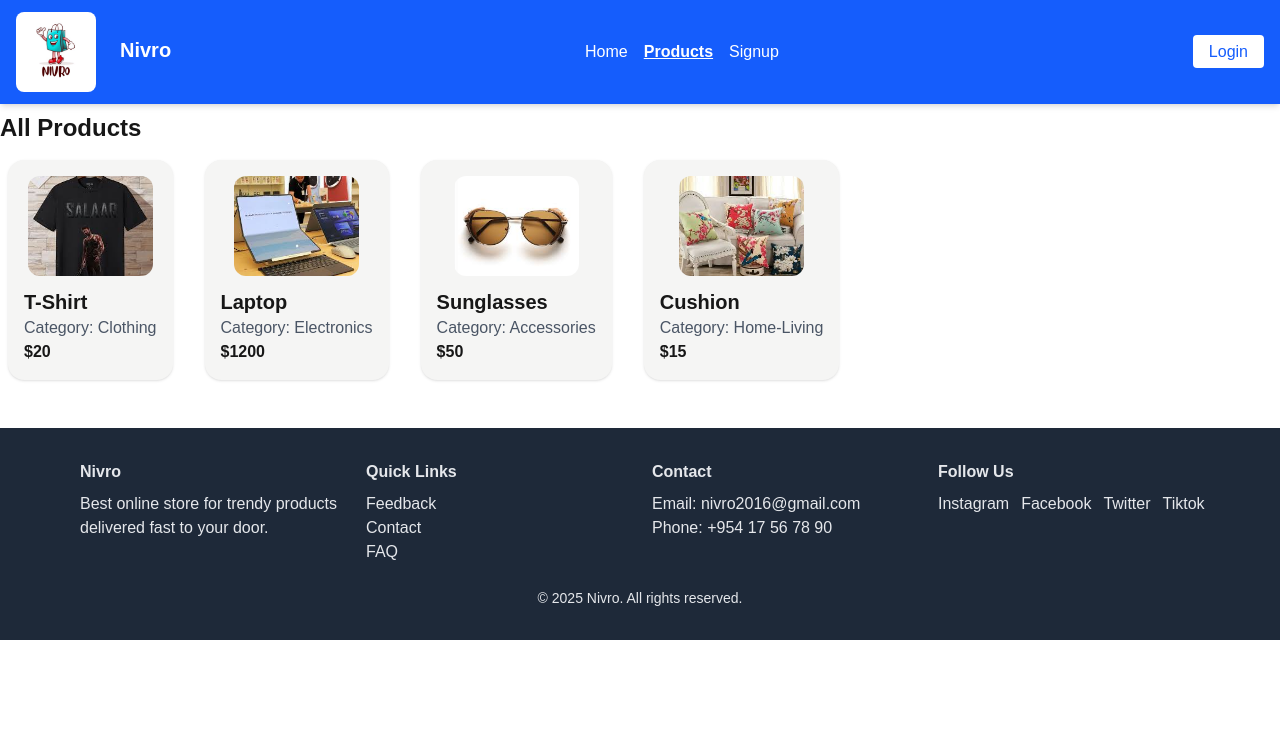
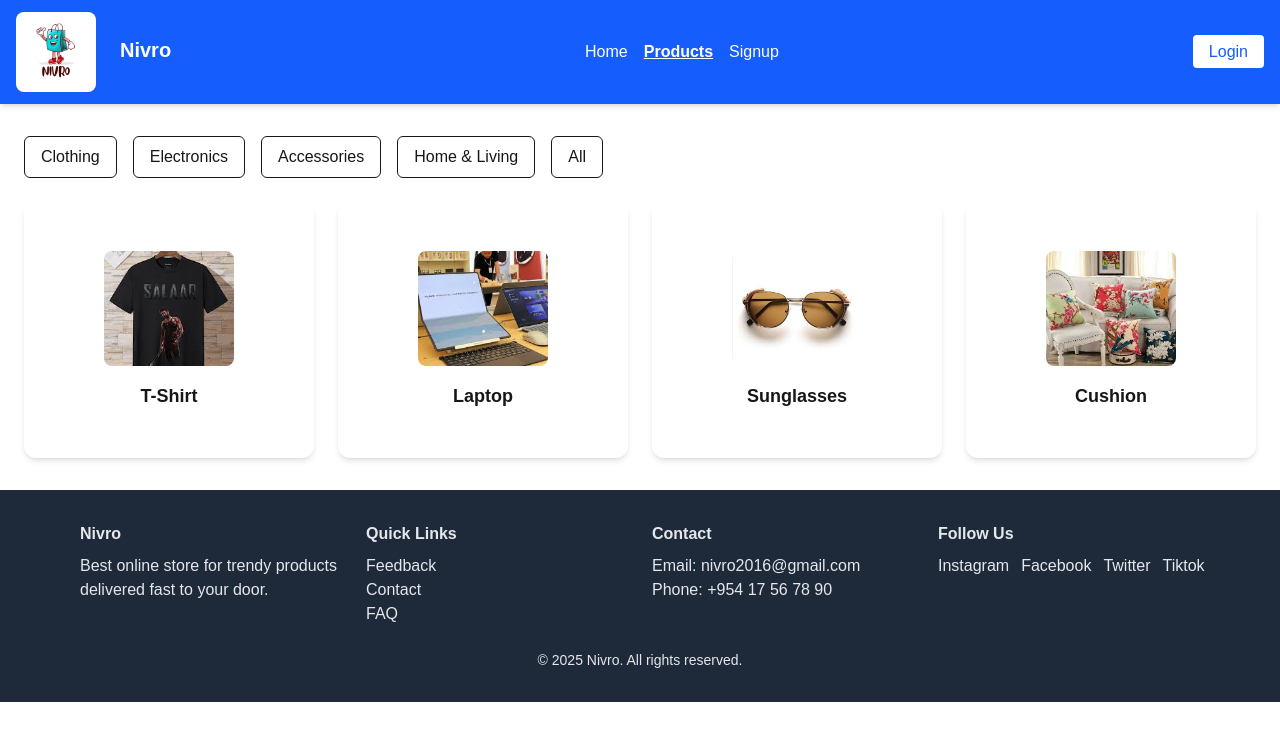
Before and after one commit to Ashish599-bot/online_shopping, a Next.js app: page /products in a window 1280 px wide. Shown: the top 740 px of the page. Built offline with nearby package versions, Linux system fonts and the light colour scheme.

Commit message:
adding flipping

```diff
--- /dev/null
+++ b/app/companent/flipping/page.tsx
@@ -0,0 +1,42 @@
+"use client";
+
+import { useState } from "react";
+
+interface Product {
+  id: number;
+  name: string;
+  img: string;
+  brand: string;
+  price: number;
+}
+
+export default function FlipCard({ product }: { product: Product }) {
+  const [flipped, setFlipped] = useState(false);
+
+  return (
+    <div
+      onClick={() => setFlipped(!flipped)}
+      className="cursor-pointer w-full h-[256px] perspective"
+    >
+      <div
+        className={`relative w-full h-full transition-transform duration-500 ${
+          flipped ? "rotate-y-180" : ""
+        }`}
+        style={{ transformStyle: "preserve-3d" }}
+      >
+        <div className="absolute inset-0 bg-white rounded-xl shadow-md backface-hidden flex flex-col items-center justify-center p-4">
+          <img
+            src={product.img}
+            className="w-[130px] h-[115px] rounded-lg object-cover"
+          />
+          <h3 className="mt-4 font-semibold text-lg">{product.name}</h3>
+        </div>
+        <div className="absolute inset-0 bg-blue-600 text-white rounded-xl shadow-md backface-hidden rotate-y-180 flex flex-col items-center justify-center p-4">
+          <h3 className="text-xl font-bold">{product.name}</h3>
+          <p className="text-lg font-bold mt-1">${product.price}</p>
+          <p className="text-sm opacity-80">{product.brand}</p>
+        </div>
+      </div>
+    </div>
+  );
+}
--- a/app/companent/header/page.tsx
+++ b/app/companent/header/page.tsx
@@ -1,21 +1,31 @@
 "use client";
 
-import React, { useState } from "react";
+import React, { useState, useEffect } from "react";
 import Link from "next/link";
 import { usePathname, useRouter } from "next/navigation";
+
 export default function Header() {
+  const pathname = usePathname();
+  const router = useRouter();
+
+  const [isLoggedIn, setIsLoggedIn] = useState(false);
+  useEffect(() => {
+    const stored = localStorage.getItem("isLoggedIn");
+    setIsLoggedIn(!!stored);
+  }, []);
+
   const navItems = [
     { name: "Home", path: "/" },
     { name: "Products", path: "/products" },
     { name: "Signup", path: "/signup" },
   ];
-  const pathname = usePathname();
-  const router = useRouter();
 
   const handleLogout = () => {
     localStorage.removeItem("isLoggedIn");
+    setIsLoggedIn(false);
     router.push("/signup");
   };
+
   return (
     <header className="bg-blue-600 text-white shadow-md">
       <div className="container mx-auto px-4 py-3 flex justify-between items-center">
@@ -23,6 +33,7 @@
           <img src={"/logo.jpg"} className="h-[80px] rounded-lg" />
           <h1 className="text-xl font-bold pt-6">Nivro</h1>
         </div>
+
         <nav>
           <ul className="flex space-x-4">
             {navItems.map((item) => (
@@ -41,15 +52,13 @@
         </nav>
 
         <div>
-          {window.localStorage.getItem("isLoggedIn") ? (
-            <div>
+          {isLoggedIn ? (
             <button
               onClick={handleLogout}
               className="bg-red-500 hover:bg-red-600 px-4 py-2 rounded"
             >
               Logout
             </button>
-            </div>
           ) : (
             <Link
               href="/signup"
--- a/app/deals/page.tsx
+++ /dev/null
@@ -1,90 +0,0 @@
-"use client";
-
-import { useState } from "react";
-
-interface Product {
-  id: number;
-  name: string;
-  img: string;
-  brand: string;
-  price: number;
-}
-
-function FlipCard({ product }: { product: Product }) {
-  const [flipped, setFlipped] = useState(false);
-
-  return (
-    <div
-      onClick={() => setFlipped(!flipped)}
-      className="cursor-pointer w-full h-[256px] perspective"
-    >
-      <div
-        className={`relative w-full h-full transition-transform duration-500 transform ${
-          flipped ? "rotate-y-180" : ""
-        }`}
-        style={{ transformStyle: "preserve-3d" }}
-      >
-        <div className="absolute inset-0 bg-white rounded-xl shadow-md backface-hidden flex flex-col items-center justify-center p-4">
-          <div className="w-[130px] h-[115px] overflow-hidden rounded-lg">
-            <img
-              src={product.img}
-              alt={product.name}
-              className="w-full h-full object-cover"
-            />
-          </div>
-          <h3 className="mt-4 font-semibold text-lg">{product.name}</h3>
-          <p className=" text-sm text-gray-500 mt-2">
-            Flip to see more details
-          </p>
-        </div>
-        <div className="absolute inset-0 bg-blue-600 text-white rounded-xl shadow-md backface-hidden rotate-y-180 flex flex-col items-center justify-center p-4">
-          <h3 className="text-xl font-bold mb-2">{product.name}</h3>
-          <p className="text-sm mb-2">Special Deal!</p>
-          <p className="text-lg font-bold mb-2">{product.brand}</p>
-          <p className="text-lg font-bold mb-2">{product.price}</p>
-          <p className="text-xs opacity-80 mt-2">Tap again to flip back</p>
-        </div>
-      </div>
-    </div>
-  );
-}
-
-const DEALS: Product[] = [
-  { id: 1, name: "T-Shirt", img: "/t_shirt.jpg", brand: "Nike", price: 20.99 },
-  {
-    id: 2,
-    name: "Laptop",
-    img: "/computer.jpg",
-    brand: "Apple",
-    price: 199.99,
-  },
-  {
-    id: 3,
-    name: "Sunglasses",
-    img: "/sunglass.jpg",
-    brand: "Ray-Ban",
-    price: 10.99,
-  },
-  {
-    id: 4,
-    name: "Cushion",
-    img: "/cushion.jpg",
-    brand: "Ikea",
-    price: 5.99,
-  },
-];
-
-export default function DealsPage() {
-  return (
-    <main className="max-w-7xl mx-auto px-6 py-8">
-      <div className="flex items-center justify-between mb-8">
-        <h1 className="text-2xl font-bold">Deals of Products</h1>
-      </div>
-      <div className="grid grid-cols-1 sm:grid-cols-2 md:grid-cols-3 lg:grid-cols-4 gap-6">
-        {DEALS.map((product) => (
-          <FlipCard key={product.id} product={product} />
-        ))}
-      </div>
-    </main>
-  );
-}
--- a/app/globals.css
+++ b/app/globals.css
@@ -28,7 +28,7 @@
     perspective: 1000px;
   }
 
-  .preserve-3d {
+  .transform-style-preserve-3d {
     transform-style: preserve-3d;
   }
 
@@ -36,7 +36,7 @@
     backface-visibility: hidden;
   }
 
-  .rotateY-180 {
+  .rotate-y-180 {
     transform: rotateY(180deg);
   }
 }
--- a/app/products/page.tsx
+++ b/app/products/page.tsx
@@ -1,77 +1,81 @@
 "use client";
 
 import { useState } from "react";
+import FlipCard from "../companent/flipping/page";
 
 const PRODUCTS = [
   {
     id: 1,
     name: "T-Shirt",
+    img: "/t_shirt.jpg",
+    brand: "Nike",
+    price: 20,
     category: "clothing",
-    img: "/t_shirt.jpg",
-    price: 20,
   },
   {
     id: 2,
     name: "Laptop",
+    img: "/computer.jpg",
+    brand: "Apple",
+    price: 1200,
     category: "electronics",
-    price: 1200,
-    img: "/computer.jpg",
   },
   {
     id: 3,
     name: "Sunglasses",
+    img: "/sunglass.jpg",
+    brand: "Ray-Ban",
+    price: 50,
     category: "accessories",
-    price: 50,
-    img: "/sunglass.jpg",
   },
   {
     id: 4,
     name: "Cushion",
+    img: "/cushion.jpg",
+    brand: "Ikea",
+    price: 15,
     category: "home-living",
-    price: 15,
-    img: "/cushion.jpg",
   },
 ];
 
-export default function App() {
-  const [selectedCategory, setSelectedCategory] = useState(null);
+const CATEGORIES = [
+  { id: "clothing", label: "Clothing" },
+  { id: "electronics", label: "Electronics" },
+  { id: "accessories", label: "Accessories" },
+  { id: "home-living", label: "Home & Living" },
+];
 
-  const categories = [
-    { id: "clothing", label: "Clothing" },
-    { id: "electronics", label: "Electronics" },
-    { id: "accessories", label: "Accessories" },
-    { id: "home-living", label: "Home & Living" },
-  ];
+export default function DealsPage() {
+  const [selectedCategory, setSelectedCategory] = useState<string | null>(null);
 
   const filteredProducts = selectedCategory
     ? PRODUCTS.filter((p) => p.category === selectedCategory)
     : PRODUCTS;
 
   return (
-    <main>
-      <h2 className="text-2xl font-semibold mb-4 pt-2">
-        {selectedCategory ? `Products in ${selectedCategory}` : "All Products"}
-      </h2>
-
-      <div className=" flex flex-row gap-8 mb-12 pl-2">
+    <main className="max-w-7xl mx-auto px-6 py-8">
+      <div className="flex gap-4 mb-6">
+        {CATEGORIES.map((cat) => (
+          <button
+            key={cat.id}
+            onClick={() => setSelectedCategory(cat.id)}
+            className={`px-4 py-2 rounded-md border ${
+              selectedCategory === cat.id ? "bg-blue-600 text-white" : ""
+            }`}
+          >
+            {cat.label}
+          </button>
+        ))}
+        <button
+          onClick={() => setSelectedCategory(null)}
+          className="px-4 py-2 rounded-md border"
+        >
+          All
+        </button>
+      </div>
+      <div className="grid grid-cols-1 sm:grid-cols-2 md:grid-cols-3 lg:grid-cols-4 gap-6">
         {filteredProducts.map((product) => (
-          <div
-            key={product.id}
-            className="p-4 rounded-2xl shadow bg-stone-100 hover:shadow-lg"
-          >
-            {product.img && (
-              <img
-                src={product.img}
-                alt={product.name}
-                className="w-[125px] h-[100px] object-cover rounded-xl mb-3 mx-auto"
-              />
-            )}
-            <h3 className="text-xl font-bold">{product.name}</h3>
-            <p className="text-gray-600 capitalize">
-              Category: {product.category}
-            </p>
-            <p className="font-semibold">${product.price}</p>
-          </div>
+          <FlipCard key={product.id} product={product} />
         ))}
       </div>
     </main>
--- a/email/route.tsx
+++ b/email/route.tsx
@@ -21,6 +21,5 @@
     });
   } catch (error) {
     console.error("Failed to send email:", error);
-    // Don't throw the error to prevent login failure due to email issues
   }
 }
```
Lines whose indentation alone changed are shown as unchanged.
